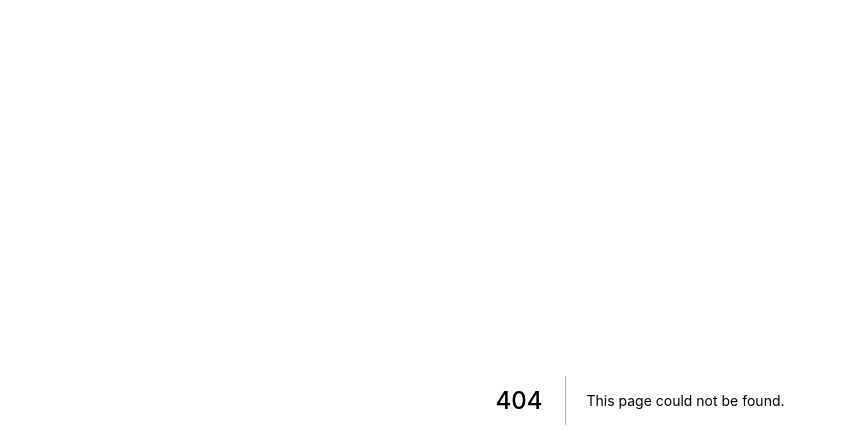
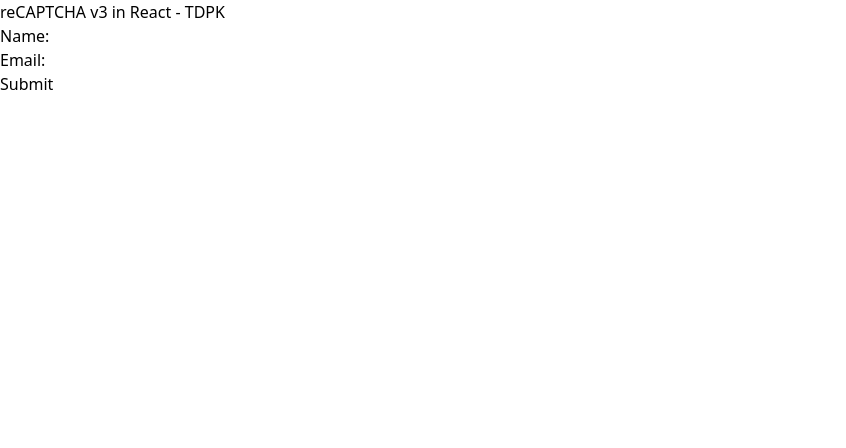
Before and after one commit to honmetha/react-tailwindcss-components, a Next.js app: page /recaptcha in a window 1280 px wide. Before the commit this address had no page. Shown: the top 448 px of the page, without its empty margins (0-846 px from the left). Built offline with nearby package versions, Linux system fonts and the light colour scheme.

Commit message:
[Added] Google reCAPTCHA

```diff
--- /dev/null
+++ b/pages/recaptcha.js
@@ -0,0 +1,90 @@
+import * as React from "react";
+
+const recaptcha = () => {
+  const SITE_KEY = "6Leyk2obAAAAAPmT3DvxTjOgsNJkBgtjJCFjtfAJ";
+
+  const [name, setName] = React.useState("");
+  const [email, setEmail] = React.useState("");
+  const [loading, setLoading] = React.useState(false);
+  const [response, setResponse] = React.useState(null);
+
+  React.useEffect(() => {
+    const loadScriptByURL = (id, url, callback) => {
+      const isScriptExist = document.getElementById(id);
+
+      if (!isScriptExist) {
+        var script = document.createElement("script");
+        script.type = "text/javascript";
+        script.src = url;
+        script.id = id;
+        script.onload = function () {
+          if (callback) callback();
+        };
+        document.body.appendChild(script);
+      }
+
+      if (isScriptExist && callback) callback();
+    };
+
+    // load the script by passing the URL
+    loadScriptByURL(
+      "recaptcha-key",
+      `https://www.google.com/recaptcha/api.js?render=${SITE_KEY}`,
+      function () {
+        console.log("Script loaded!");
+      }
+    );
+  }, []);
+
+  const handleOnClick = (e) => {
+    e.preventDefault();
+    setLoading(true);
+    window.grecaptcha.ready(() => {
+      window.grecaptcha
+        .execute(SITE_KEY, { action: "submit" })
+        .then((token) => {
+          submitData(token);
+        });
+    });
+  };
+
+  const submitData = (token) => {
+    // call a backend API to verify reCAPTCHA response
+  };
+
+  return (
+    <div className="App">
+      <h3>reCAPTCHA v3 in React - TDPK</h3>
+      <div className="box">
+        <label>Name: </label>
+        <input
+          type="text"
+          onChange={(e) => setName(e.target.value)}
+          value={name}
+        />
+      </div>
+      <div className="box">
+        <label>Email: </label>
+        <input
+          type="text"
+          onChange={(e) => setEmail(e.target.value)}
+          value={email}
+        />
+      </div>
+      <button onClick={handleOnClick} disabled={loading}>
+        {loading ? "Submitting..." : "Submit"}
+      </button>
+      <br />
+      <br />
+      {response && (
+        <label>
+          Output:
+          <br />
+          <pre>{JSON.stringify(response, undefined, 2)}</pre>
+        </label>
+      )}
+    </div>
+  );
+};
+
+export default recaptcha;
```
